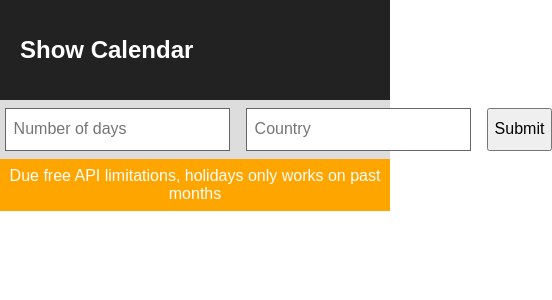
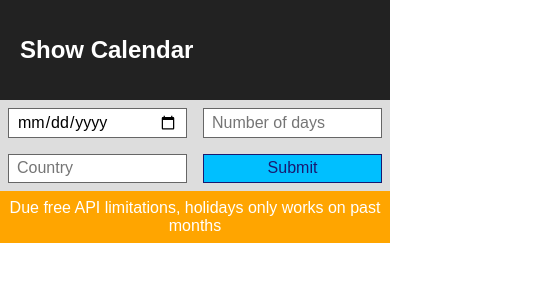
Before and after one commit to fmontes/show-calendar, a React (Create React App) app: page / in a window 390 px wide. Shown: the top 300 px of the page, 552 px wide, since content can reach past the window. Built offline with nearby package versions, Linux system fonts and the light colour scheme.

Commit message:
Make it a little bit more responsive

```diff
--- a/src/components/calendar/Calendar.js
+++ b/src/components/calendar/Calendar.js
@@ -6,7 +6,7 @@ import Month from './Month'
 const Wrapper = styled.main`
     display: grid;
     grid-gap: 2vw;
-    grid-template-columns: repeat(auto-fill, minmax(20vw, 1fr));
+    grid-template-columns: repeat(auto-fill, minmax(300px, 1fr));
     margin: 0 5vw;
 `
 
--- a/src/components/form/Form.js
+++ b/src/components/form/Form.js
@@ -1,35 +1,43 @@
 import React, { Component } from 'react'
 import styled from 'styled-components'
-import PropTypes from 'prop-types';
+import PropTypes from 'prop-types'
 
-const FormWrapper = styled.form`
+const FormWrapper = styled.div`
     background-color: var(--gray-light);
     padding: var(--space);
-    display: flex;
-    justify-content: center;
+
+    form {
+        display: grid;
+        grid-gap: 1rem;
+        grid-template-columns: repeat(auto-fill, minmax(10rem, 1fr));
+        max-width: 44rem;
+        margin: 0 auto;
+    }
 
     input {
         border: solid 1px var(--gray);
         padding: 4px var(--space);
     }
 
-    input, button {
-        margin: 0 var(--space);
+    button {
+        border: solid 1px midnightblue;
+        background-color: deepskyblue;
+        color: midnightblue;
     }
 `
 
 class Form extends Component {
     constructor(props) {
-        super(props);
+        super(props)
         this.state = {
             date: '',
             days: '',
-            country: ''
+            country: '',
         }
     }
 
     handleSubmit = e => {
-        e.preventDefault();
+        e.preventDefault()
 
         if (this.isValid()) {
             this.props.onSubmit(this.state)
@@ -39,8 +47,8 @@ class Form extends Component {
     handleChange = e => {
         this.setState({
             ...this.state,
-            [e.target.name]: e.target.value
-        });
+            [e.target.name]: e.target.value,
+        })
     }
 
     isValid() {
@@ -49,19 +57,43 @@ class Form extends Component {
 
     render() {
         return (
-            <FormWrapper data-testid="form" onSubmit={this.handleSubmit}>
-                <h1 data-testid="h1">{this.props.test}</h1>
-                <input type="date" name="date" data-testid="date" onChange={this.handleChange} required />
-                <input type="number" name="days" placeholder="Number of days" min="1" data-testid="days" onChange={this.handleChange} required />
-                <input type="text" name="country" placeholder="Country" data-testid="country" onChange={this.handleChange} required />
-                <button type="submit" data-testid="submit">Submit</button>
+            <FormWrapper>
+                <form data-testid="form" onSubmit={this.handleSubmit}>
+                    <input
+                        type="date"
+                        name="date"
+                        data-testid="date"
+                        onChange={this.handleChange}
+                        required
+                    />
+                    <input
+                        type="number"
+                        name="days"
+                        placeholder="Number of days"
+                        min="1"
+                        data-testid="days"
+                        onChange={this.handleChange}
+                        required
+                    />
+                    <input
+                        type="text"
+                        name="country"
+                        placeholder="Country"
+                        data-testid="country"
+                        onChange={this.handleChange}
+                        required
+                    />
+                    <button type="submit" data-testid="submit">
+                        Submit
+                    </button>
+                </form>
             </FormWrapper>
         )
     }
 }
 
 Form.propTypes = {
-    onSubmit: PropTypes.func.isRequired
-};
+    onSubmit: PropTypes.func.isRequired,
+}
 
 export default Form
```
